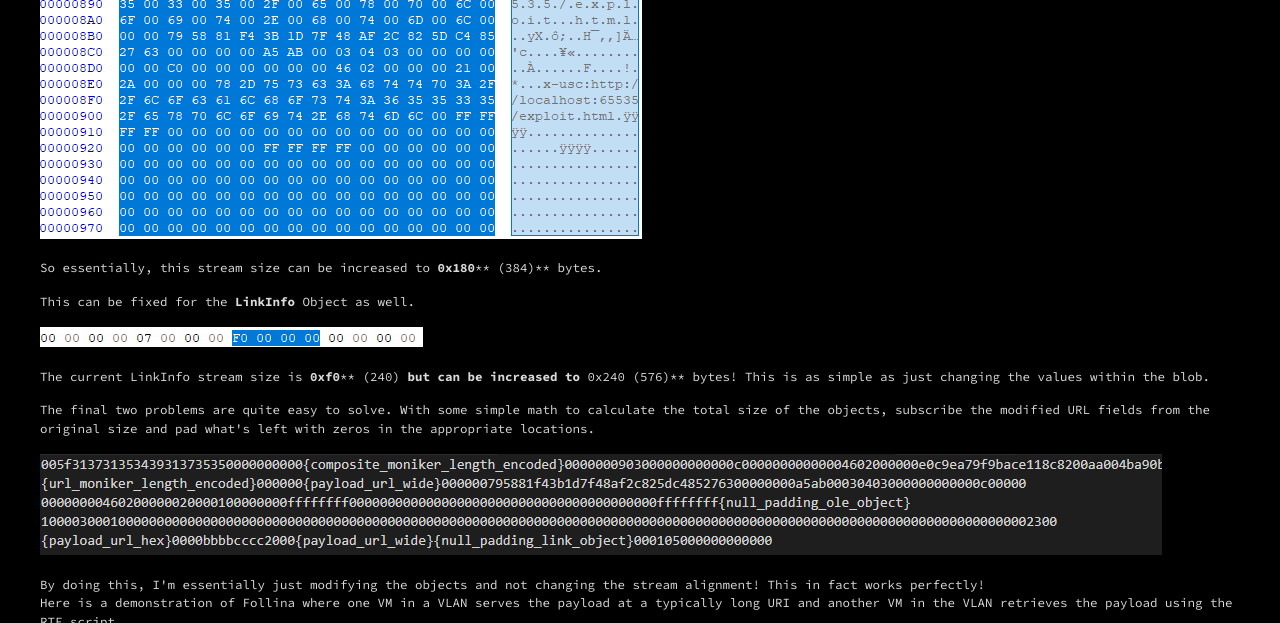
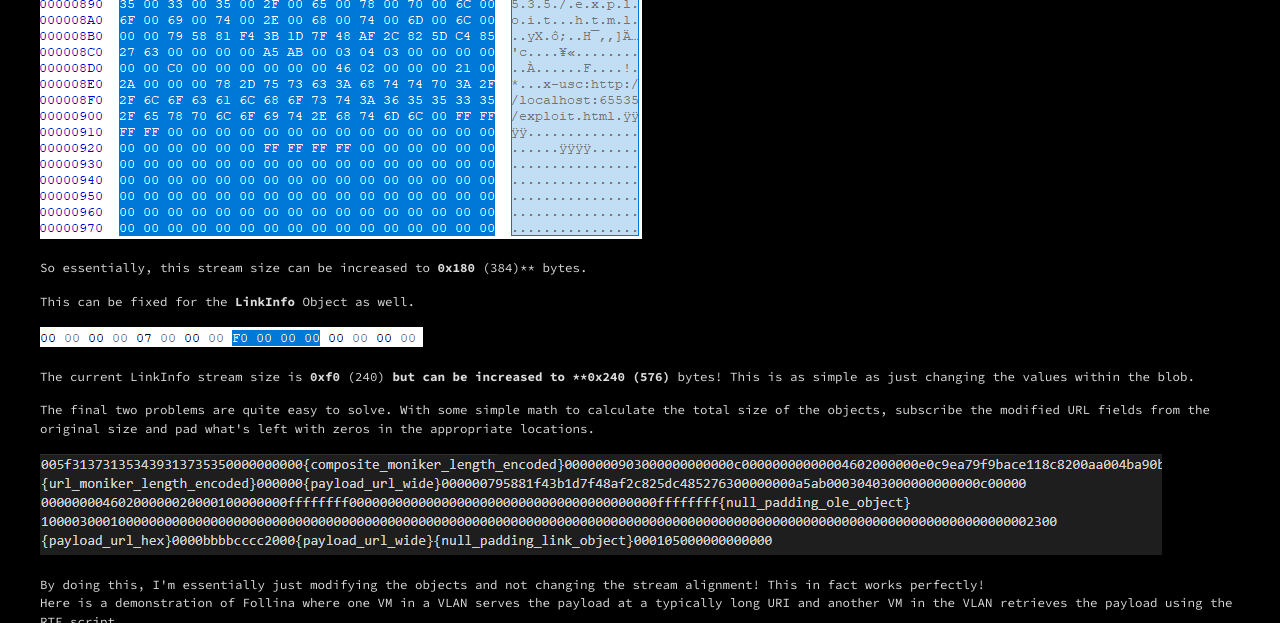
Before and after one commit to DanusMinimus/danusminimus.github.io, a Jekyll site: the page built from _posts/2022-06-18-Understanding-OLE-Objects-and-Microsoft-Magic-to-mess-with-with-CVE-2022-30190(Follina).md, in a window 1280 px wide and 900 px high, scrolled down 11851 px, cut to the strip 0-623 px from the top of the window. Built offline with Jekyll 4.4.1, drawn with Linux system fonts in a browser that asks for light colours.

Commit message:
Update 2022-06-18-Understanding-OLE-Objects-and-Microsoft-Magic-to-mess-with-with-CVE-2022-30190(Follina).md

```diff
--- a/_posts/2022-06-18-Understanding-OLE-Objects-and-Microsoft-Magic-to-mess-with-with-CVE-2022-30190(Follina).md
+++ b/_posts/2022-06-18-Understanding-OLE-Objects-and-Microsoft-Magic-to-mess-with-with-CVE-2022-30190(Follina).md
@@ -175,13 +175,13 @@ But I know for a fact that its padded with null bytes to align with the **MiniFa
 
 ![](/images/follina_blog/image29.png)
 
-So essentially, this stream size can be increased to **0x180**** (384)** bytes.
+So essentially, this stream size can be increased to **0x180** (384)** bytes.
 
 This can be fixed for the **LinkInfo** Object as well.
 
 ![](/images/follina_blog/image30.png)
 
-The current LinkInfo stream size is **0xf0**** (240) **but can be increased to** 0x240 (576)** bytes! This is as simple as just changing the values within the blob.
+The current LinkInfo stream size is **0xf0** (240) **but can be increased to **0x240 (576)** bytes! This is as simple as just changing the values within the blob.
 
 The final two problems are quite easy to solve. With some simple math to calculate the total size of the objects, subscribe the modified URL fields from the original size and pad what&#39;s left with zeros in the appropriate locations.
 
```
